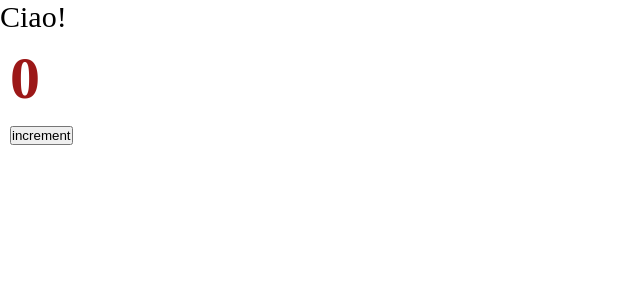
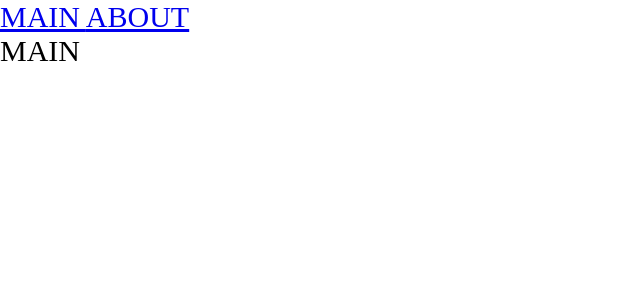
Before and after one commit to RomanSteele/ProdProjectFromScratch, a React app: page / in a window 1280 px wide. Shown: the top 300 px of the page, without its empty margins (0-640 px from the left). Built offline with nearby package versions, Linux system fonts and the light colour scheme.

Commit message:
feat: code splitting, lazy loading, suspence

```diff
--- a/package.json
+++ b/package.json
@@ -16,6 +16,7 @@
     "@types/node": "^17.0.21",
     "@types/react": "^17.0.39",
     "@types/react-dom": "^17.0.11",
+    "@types/react-router-dom": "^5.3.3",
     "@types/webpack": "^5.28.0",
     "@types/webpack-dev-server": "^4.7.2",
     "css-loader": "^6.8.1",
@@ -34,6 +35,7 @@
   },
   "dependencies": {
     "react": "^17.0.2",
-    "react-dom": "^17.0.2"
+    "react-dom": "^17.0.2",
+    "react-router-dom": "^6.2.1"
   }
 }
--- a/src/App.tsx
+++ b/src/App.tsx
@@ -1,11 +1,20 @@
 import './index.scss';
-import Counter from './components/counter';
+import { Link, Route, Routes } from 'react-router-dom';
+import { AboutPageAsync } from './pages/about-page/about-page.async';
+import { MainPageAsync } from './pages/main-page/main-page.async';
+import { Suspense } from 'react';
 
 const App = () => {
     return (
         <div className='app'>
-            Ciao!
-            <Counter />
+            <Link to={'/'}>MAIN </Link>
+            <Link to={'/about'}> ABOUT</Link>
+            <Suspense fallback={<div>Loading...</div>}>
+                <Routes>
+                    <Route path={'/about'} element = {<AboutPageAsync/>}/>
+                    <Route path={'/'} element = {<MainPageAsync />}/>
+                </Routes>
+            </Suspense>
         </div>
     );
 };
--- a/src/index.tsx
+++ b/src/index.tsx
@@ -1,8 +1,11 @@
 import { render } from 'react-dom';
-import App from './App';
+import App from './app';
+import { BrowserRouter } from 'react-router-dom';
 
 
 render (
-    <App />,
+    <BrowserRouter>
+        <App />
+    </BrowserRouter>,
     document.getElementById('root')
 )
--- /dev/null
+++ b/src/pages/about-page/about-page.async.tsx
@@ -0,0 +1,3 @@
+import { lazy } from 'react';
+
+export const AboutPageAsync = lazy(() => import('./about-page'))
--- /dev/null
+++ b/src/pages/about-page/about-page.tsx
@@ -0,0 +1,11 @@
+import React from 'react';
+
+const AboutPage = () => {
+    return (
+        <div>
+            ABOUT
+        </div>
+    );
+};
+
+export default AboutPage;
--- /dev/null
+++ b/src/pages/main-page/main-page.async.tsx
@@ -0,0 +1,3 @@
+import { lazy } from 'react';
+
+export const MainPageAsync = lazy(() => import('./main-page'))
--- /dev/null
+++ b/src/pages/main-page/main-page.tsx
@@ -0,0 +1,11 @@
+import React from 'react';
+
+const MainPage = () => {
+    return (
+        <div>
+            MAIN
+        </div>
+    );
+};
+
+export default MainPage;
--- a/tsconfig.json
+++ b/tsconfig.json
@@ -2,7 +2,7 @@
     "compilerOptions": {
         "outDir": "./dist/",
         "noImplicitAny": true,
-        "module": "es6",
+        "module": "ESNext",
         "target": "es5",
         "jsx": "react-jsx",
         "allowJs": true,
```
Also changed, not shown: 2 other files (tests, documents, lock files or other folders).
